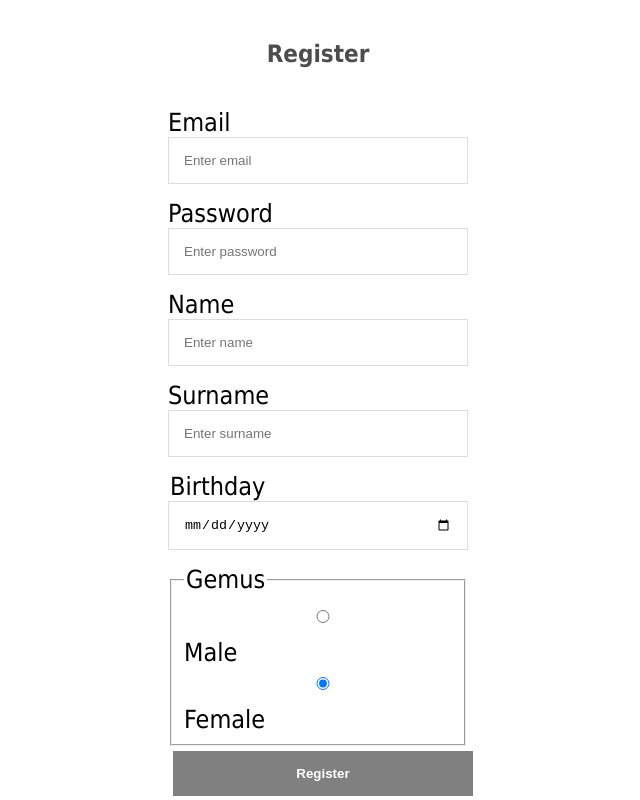
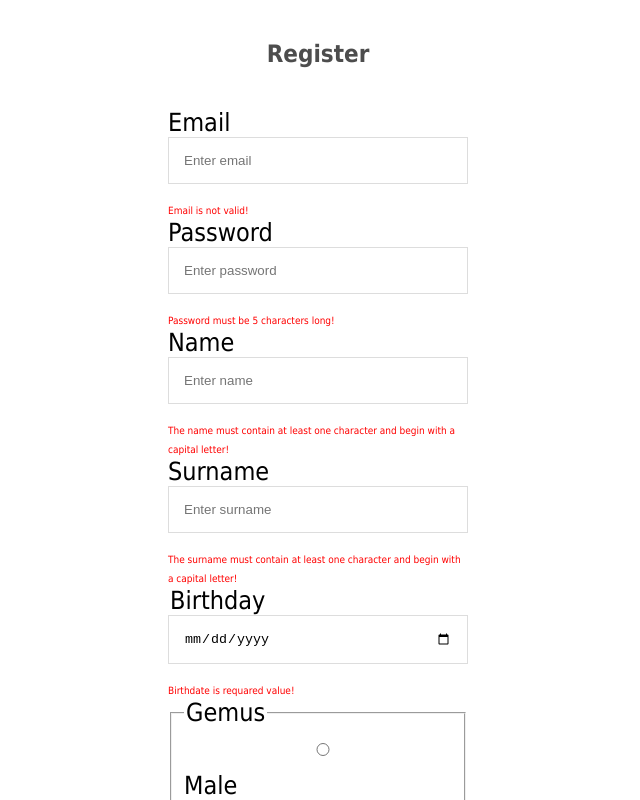
Before and after one commit to AnahitKaryan/warehouse-client, a React (Create React App) app: page /register in a window 1280 px wide. Shown: the top 800 px of the page, without its empty margins (322-962 px from the left). Built offline with nearby package versions, Linux system fonts and the light colour scheme.

Commit message:
-added changes

```diff
--- a/src/App.js
+++ b/src/App.js
@@ -36,12 +36,16 @@ class App extends React.Component {
         }
 
         fetch(urlData, fetchObject).then((res) =>  {
+            if(urlData === 'http://localhost:8081/signup') {
+                if (res.status === 400) {
+                    alert('There is already a user at this email address,enter a different address!');
+                } else {
+                    this.props.history.push('/');
+                }
+            }
             if (res.status !== 200) {
                 console.log('Looks like there was a problem. Status Code: ' +  res.status);
                 return;
-            }
-            if(urlData === 'http://localhost:8081/signup') {
-                this.props.history.push('/');
             }
         }).catch(function(err) {
             console.log('Fetch Error :-S', err);
--- a/src/Components/Register.jsx
+++ b/src/Components/Register.jsx
@@ -16,12 +16,12 @@ class Register extends Component {
         email: '',
         password: '',
         errors: {
-            name: '',
-            surname: '',
-            birthdate: '',
+            name: 'The name must contain at least one character and begin with a capital letter!',
+            surname: 'The surname must contain at least one character and begin with a capital letter!',
+            birthdate: 'Birthdate is requared value!',
             gemus: '',
-            email: '',
-            password: ''
+            email: 'Email is not valid!',
+            password: 'Password must be 5 characters long!'
         },
         valid: false
     }
```
Also changed, not shown: src/Components/Tables/ProductsTable.jsx (line endings or trailing spaces), 1 other file (tests, documents, lock files or other folders).
